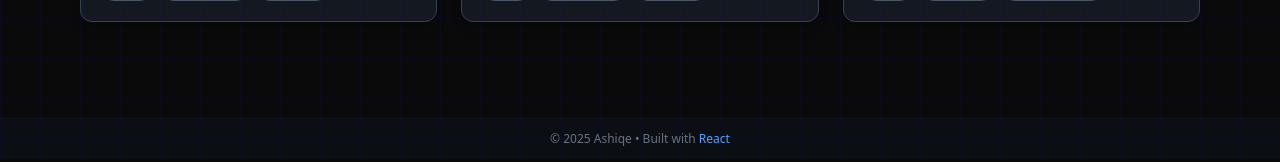
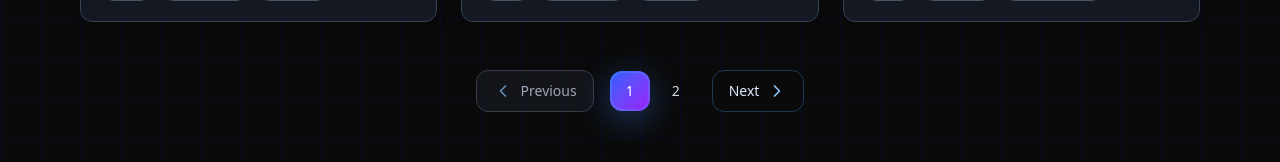
Before and after one commit to muhammad-ashiqe/portfolio, a React (Vite) app: page /projects in a window 1280 px wide. Shown: the part 1142-1304 px from the top of the page. Built offline with nearby package versions, Linux system fonts and the light colour scheme.

Commit message:
project pagination

```diff
--- a/package.json
+++ b/package.json
@@ -15,6 +15,7 @@
     "framer-motion": "^12.0.6",
     "react": "^18.3.1",
     "react-dom": "^18.3.1",
+    "react-feather": "^2.0.10",
     "react-icons": "^5.4.0",
     "react-intersection-observer": "^9.16.0",
     "react-router-dom": "^7.1.5",
--- a/src/assets/data.js
+++ b/src/assets/data.js
@@ -205,6 +205,28 @@ export const projects = [
     github: "https://github.com/muhammad-ashiqe/Media-Player",
     demo: "https://media-player-frontend.onrender.com/",
   },
+  {
+    title: "test player - track videos",
+    image:
+      "https://img.freepik.com/free-vector/clean-video-player-template-with-simple-buttons_1017-27217.jpg",
+    description:
+      "Media player users can add track their favorite youtube videos",
+    tools: ["React", "Bootstrap", "JsonWebserver"],
+    github: "https://github.com/muhammad-ashiqe/Media-Player",
+    demo: "https://media-player-frontend.onrender.com/",
+  },
+
+  {
+    title: "test player - track videos",
+    image:
+      "https://img.freepik.com/free-vector/clean-video-player-template-with-simple-buttons_1017-27217.jpg",
+    description:
+      "Media player users can add track their favorite youtube videos",
+    tools: ["React", "Bootstrap", "JsonWebserver"],
+    github: "https://github.com/muhammad-ashiqe/Media-Player",
+    demo: "https://media-player-frontend.onrender.com/",
+
+  }
 
 ];
 
--- a/src/pages/Projects.jsx
+++ b/src/pages/Projects.jsx
@@ -1,5 +1,6 @@
-import React from "react";
+import React, { useState } from "react";
 import { motion } from "framer-motion";
+import { ChevronLeft, ChevronRight } from "react-feather";
 import ProjectCard from "../Components/ProjectCard";
 import { projects } from "../assets/data";
 
@@ -25,6 +26,24 @@ const itemVariants = {
 };
 
 const Projects = () => {
+  const [currentPage, setCurrentPage] = useState(1);
+  const projectsPerPage = 6;
+
+  // Pagination calculations
+  const totalProjects = projects.length;
+  const totalPages = Math.ceil(totalProjects / projectsPerPage);
+  const startIndex = (currentPage - 1) * projectsPerPage;
+  const endIndex = startIndex + projectsPerPage;
+  const currentProjects = projects.slice(startIndex, endIndex);
+
+  const handlePageChange = (newPage) => {
+    if (newPage > 0 && newPage <= totalPages) {
+      setCurrentPage(newPage);
+    }
+  };
+
+  const pageNumbers = Array.from({ length: totalPages }, (_, i) => i + 1);
+
   return (
     <motion.section
       className="px-4 sm:px-6 md:px-10 lg:px-20 py-10 sm:py-12"
@@ -61,12 +80,95 @@ const Projects = () => {
       <motion.div
         className="grid grid-cols-1 sm:grid-cols-2 lg:grid-cols-3 gap-6 max-w-6xl mx-auto justify-items-center"
         variants={containerVariants}
+        key={`page-${currentPage}`}
       >
-        {projects.map((project, index) => (
+        {currentProjects.map((project, index) => (
           <motion.div key={index} variants={itemVariants}>
             <ProjectCard {...project} />
           </motion.div>
         ))}
+      </motion.div>
+
+      {/* Enhanced Pagination Controls */}
+      <motion.div
+        className="flex justify-center items-center gap-2 mt-12"
+        initial={{ opacity: 0, y: 20 }}
+        animate={{ opacity: 1, y: 0 }}
+        transition={{ duration: 0.4 }}
+      >
+        {/* Previous Button */}
+        <motion.button
+          onClick={() => handlePageChange(currentPage - 1)}
+          disabled={currentPage === 1}
+          whileHover={{ scale: 1.05, x: -3 }}
+          whileTap={{ scale: 0.95 }}
+          className={`p-2 sm:px-4 sm:py-2.5 text-sm font-medium rounded-xl flex items-center gap-2 transition-all duration-300 ${
+            currentPage === 1
+              ? "opacity-70 cursor-not-allowed bg-gray-700/30 border border-gray-600"
+              : "hover:bg-blue-500/20 active:bg-blue-500/30 border border-blue-400/30"
+          }`}
+          style={{
+            backdropFilter: "blur(8px)",
+          }}
+        >
+          <ChevronLeft className="w-5 h-5 text-blue-300" />
+          <span className="hidden sm:inline text-blue-100">Previous</span>
+        </motion.button>
+
+        {/* Page Numbers */}
+        <div className="flex items-center gap-1.5 mx-2">
+          {pageNumbers.map((number) => (
+            <motion.button
+              key={number}
+              onClick={() => handlePageChange(number)}
+              whileHover={{ scale: 1.1 }}
+              whileTap={{ scale: 0.9 }}
+              className={`relative w-10 h-10 flex items-center justify-center text-sm rounded-xl transition-all duration-300 ${
+                currentPage === number
+                  ? "text-white bg-gradient-to-br from-blue-600 to-purple-600 shadow-xl"
+                  : "text-gray-300 hover:bg-white/10"
+              }`}
+              style={{
+                boxShadow:
+                  currentPage === number
+                    ? "0 8px 32px rgba(59, 130, 246, 0.4)"
+                    : "none",
+              }}
+            >
+              {number}
+              {currentPage === number && (
+                <motion.span
+                  className="absolute inset-0 border-2 border-blue-400/30 rounded-xl"
+                  layoutId="activePage"
+                  transition={{
+                    type: "spring",
+                    bounce: 0.3,
+                    duration: 0.6,
+                  }}
+                />
+              )}
+            </motion.button>
+          ))}
+        </div>
+
+        {/* Next Button */}
+        <motion.button
+          onClick={() => handlePageChange(currentPage + 1)}
+          disabled={currentPage === totalPages}
+          whileHover={{ scale: 1.05, x: 3 }}
+          whileTap={{ scale: 0.95 }}
+          className={`p-2 sm:px-4 sm:py-2.5 text-sm font-medium rounded-xl flex items-center gap-2 transition-all duration-300 ${
+            currentPage === totalPages
+              ? "opacity-70 cursor-not-allowed bg-gray-700/30 border border-gray-600"
+              : "hover:bg-blue-500/20 active:bg-blue-500/30 border border-blue-400/30"
+          }`}
+          style={{
+            backdropFilter: "blur(8px)",
+          }}
+        >
+          <span className="hidden sm:inline text-blue-100">Next</span>
+          <ChevronRight className="w-5 h-5 text-blue-300" />
+        </motion.button>
       </motion.div>
     </motion.section>
   );
```
Also changed, not shown: 1 other file (tests, documents, lock files or other folders).
